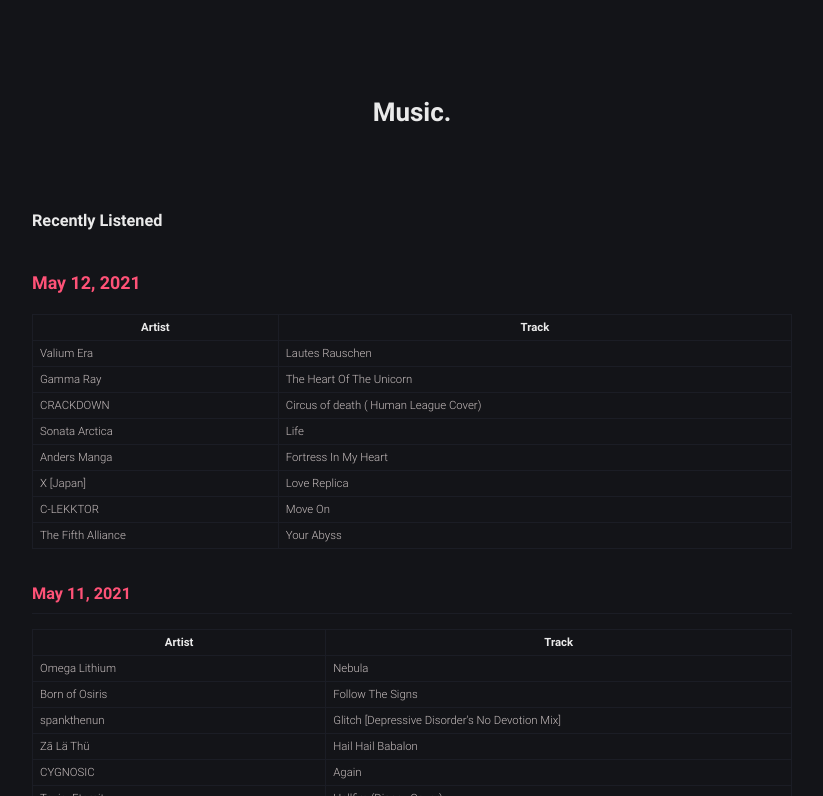
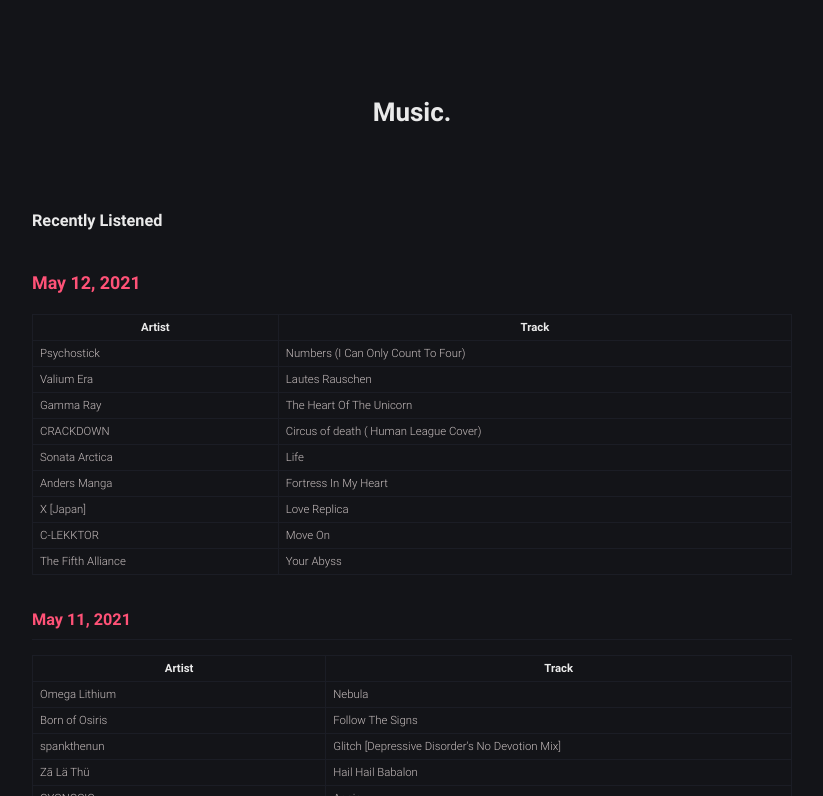
Before and after one commit to robert-marshall/xyz, a Jekyll site: the page built from music.md, in a window 1280 px wide and 900 px high, cut to the strip 104-900 px from the top of the window. Shown: the whole strip, without its empty margins (228-1051 px from the left). Built offline with Jekyll 4.4.1, drawn with Linux system fonts in a browser that asks for light colours.

Commit message:
I immediately regret this commit.

```diff
--- a/music.md
+++ b/music.md
@@ -12,6 +12,7 @@
 
 | Artist | Track |
 |--------|-------|
+Psychostick | Numbers (I Can Only Count To Four)
 Valium Era | Lautes Rauschen
 Gamma Ray | The Heart Of The Unicorn
 CRACKDOWN | Circus of death ( Human League Cover)
```
